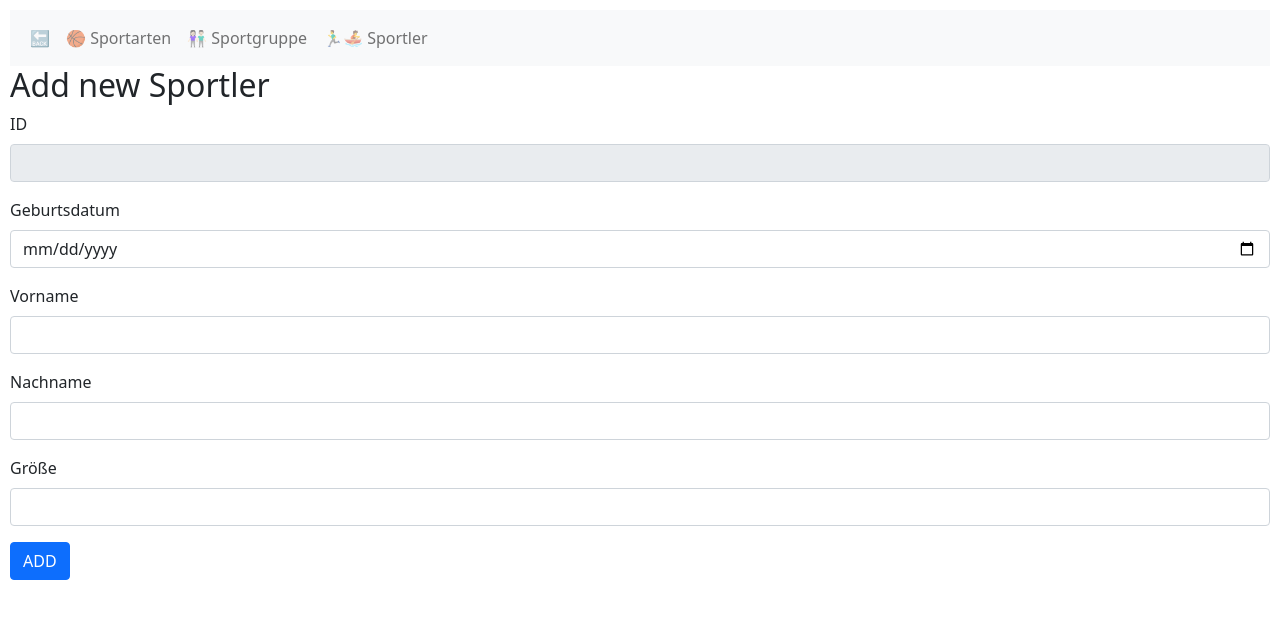
After one commit to kxthii/Infi_Projekt, a Flask app: page /sportler/add in a window 1280 px wide. The commit adds this page. Shown: the top 619 px of the page. Run offline with Flask 2, Linux system fonts and the light colour scheme; some libraries are stand-ins or nearby versions.

Commit message:
new sportler

```diff
--- a/app.py
+++ b/app.py
@@ -3,6 +3,7 @@ from model.models import db
 from controllers.index import index_blueprint
 from controllers.sportart import sportart_blueprint
 from controllers.sportgruppe import sportgruppe_blueprint
+from controllers.sportler import sportler_blueprint
 
 from flask_wtf.csrf import CSRFProtect
 
@@ -21,5 +22,6 @@ db.init_app(app)
 app.register_blueprint(index_blueprint)
 app.register_blueprint(sportart_blueprint)
 app.register_blueprint(sportgruppe_blueprint)
+app.register_blueprint(sportler_blueprint)
 
 app.run(debug=True)
--- /dev/null
+++ b/controllers/sportler.py
@@ -0,0 +1,93 @@
+from flask import Flask, redirect, request, flash
+from flask.templating import render_template
+from flask import Blueprint
+import sqlalchemy
+from model.models import Sportler, db
+from forms.SportlerDeleteForm import SportlerDeleteForm
+from forms.SportlerForm import SportlerForm
+from random import randint, random
+
+sportler_blueprint = Blueprint('sportler_blueprint', __name__)
+
+@sportler_blueprint.route("/sportler")
+def sportler():
+    session : sqlalchemy.orm.scoping.scoped_session = db.session
+    sportler = session.query(Sportler).order_by(Sportler.Sportler_ID).all()
+    return render_template("sportler/sportler.html", sportler = sportler)
+
+
+@sportler_blueprint.route("/sportler/add", methods=["GET","POST"])
+def sportler_add():
+    session : sqlalchemy.orm.scoping.scoped_session = db.session
+
+    add_sportler_form = SportlerForm()
+    if request.method == 'POST':
+
+        if add_sportler_form.validate_on_submit():
+            new_sportler = Sportler()
+
+
+            new_sportler.Geburtsdatum = add_sportler_form.Geburtsdatum.data
+            new_sportler.Vorname = add_sportler_form.Vorname.data
+            new_sportler.Nachname = add_sportler_form.Nachname.data
+            new_sportler.Größe = add_sportler_form.Größe.data
+
+
+            db.session.add(new_sportler)
+            db.session.commit()
+
+            return redirect("/sportler")
+        else:
+            raise "Fatal Error"
+    else:
+        return render_template("sportler/sportler_add.html", form=add_sportler_form)
+
+
+
+@sportler_blueprint.route("/sportler/edit", methods=["GET","POST"])
+def sportler_edit():
+    session : sqlalchemy.orm.scoping.scoped_session = db.session
+
+    edit_sportler_form = SportlerForm()
+    Sportler_ID = request.args["Sportler_ID"]
+    sportler_to_edit = session.query(Sportler).filter(Sportler.Sportler_ID == Sportler_ID).first()
+
+    if request.method == "POST":
+        if edit_sportler_form.validate_on_submit():
+            Sportler_ID = edit_sportler_form.Sportler_ID.data
+            sportler_to_edit = db.session.query(Sportler).filter(Sportler.Sportler_ID == Sportler_ID).first()
+
+            sportler_to_edit.Geburtsdatum = edit_sportler_form.Geburtsdatum.data
+            sportler_to_edit.Vorname = edit_sportler_form.Vorname.data
+            sportler_to_edit.Nachname = edit_sportler_form.Nachname.data
+            sportler_to_edit.Größe = edit_sportler_form.Größe.data
+
+
+            db.session.commit()
+        return redirect("/sportler")
+    else:
+        edit_sportler_form.Sportler_ID.data = sportler_to_edit.Sportler_ID
+        edit_sportler_form.Geburtsdatum.data = sportler_to_edit.Geburtsdatum
+        edit_sportler_form.Vorname.data = sportler_to_edit.Vorname
+        edit_sportler_form.Nachname.data = sportler_to_edit.Nachname
+        edit_sportler_form.Größe.data = sportler_to_edit.Größe
+
+        return render_template("sportler/sportler_edit.html",form = edit_sportler_form)
+
+@sportler_blueprint.route("/sportler/delete", methods=["post"])
+def deleteSportler():
+    delete_item_form_obj = SportlerDeleteForm()
+    if delete_item_form_obj.validate_on_submit():
+        #print("7")
+
+        sportler_code_to_delete = delete_item_form_obj.Sportler_ID.data
+        sportler_to_delete = db.session.query(Sportler).filter(Sportler.Sportler_ID == sportler_code_to_delete)
+        sportler_to_delete.delete()
+
+        db.session.commit()
+    else:
+        print("Fatal Error")
+
+    flash(f"sportler with id {sportler_code_to_delete} has been deleted")
+
+    return redirect("/sportler")
--- a/forms/SportgruppeForm.py
+++ b/forms/SportgruppeForm.py
@@ -5,7 +5,7 @@ from wtforms.fields.simple import BooleanField, StringField, TextAreaField, Hidd
 from wtforms.fields import DecimalField, SelectField
 from wtforms import validators
 
-sportart = Sportart.Sportart
+#sportart = Sportart.Sportart
 class SportgruppeForm(FlaskForm):
     Sportgruppen_ID = StringField("Sportgruppen_ID")
     Gruppenname = TextAreaField("Gruppenname",[validators.InputRequired()])
--- /dev/null
+++ b/forms/SportlerForm.py
@@ -0,0 +1,14 @@
+from tkinter import HIDDEN
+from flask_wtf import FlaskForm
+from wtforms.fields.datetime import DateField
+from wtforms.fields.simple import BooleanField, StringField, TextAreaField, HiddenField
+from wtforms.fields import DecimalField, SelectField
+from wtforms import validators
+
+
+class SportlerForm(FlaskForm):
+    Sportler_ID = StringField("Sportler_ID")
+    Geburtsdatum = DateField("Geburtsdatum",[validators.InputRequired()])
+    Vorname = StringField("Vorname", [validators.InputRequired()])
+    Nachname = StringField("Nachname", [validators.InputRequired()])
+    Größe = StringField("Größe", [validators.InputRequired()])
--- a/static/classicmodels.js
+++ b/static/classicmodels.js
@@ -15,7 +15,14 @@ function deleteSportgruppe(element) {
     }
 
 }
+function deleteSportler(element) {
 
+    if(window.confirm("Wollen Sie das Item wirklich löschen"))
+    {
+        element.parentElement.submit();
+    }
+
+}
 /*
 document.querySelector("a[href='/products']").classList.add("active")
 */
--- a/templates/base.html
+++ b/templates/base.html
@@ -50,6 +50,10 @@
             <a class="nav-link" href="/sportgruppe"> 👫🏻 Sportgruppe</a>
           </li>
 
+          <li class="nav-item">
+            <a class="nav-link" href="/sportler"> 🏃‍♂️🚣 Sportler</a>
+          </li>
+
 
         </div>
       </div>
--- /dev/null
+++ b/templates/sportler/sportler_add.html
@@ -0,0 +1,40 @@
+{%extends 'base.html'%}
+
+{%block body%}
+
+<h2>Add new Sportler</h2>
+
+<form method="post">
+    {{form.csrf_token}}
+
+    <!-- {{ form.errors }} -->
+
+    <div class="mb-3">
+        <label for="Sportler_ID" class="form-label">ID</label>
+        {{form.Sportler_ID(class_="form-control",readonly=True)}}
+    </div>
+
+    <div class="mb-3">
+        <label for="Sportler" class="form-label">Geburtsdatum</label>
+        {{form.Geburtsdatum(class_="form-control")}}
+    </div>
+
+    <div class="mb-3">
+        <label for="Sportler" class="form-label">Vorname</label>
+        {{form.Vorname(class_="form-control")}}
+    </div>
+
+    <div class="mb-3">
+        <label for="Sportler" class="form-label">Nachname</label>
+        {{form.Nachname(class_="form-control")}}
+    </div>
+
+    <div class="mb-3">
+        <label for="Sportler" class="form-label">Größe</label>
+        {{form.Größe(class_="form-control")}}
+    </div>
+
+    <button type="submit" class="btn btn-primary">ADD</button>
+</form>
+
+{%endblock%}
```
Also changed, not shown: forms/SportlerDeleteForm.py (added, +8 -0 lines), templates/sportler/sportler.html (added, +56 -0 lines), templates/sportler/sportler_edit.html (added, +40 -0 lines).
